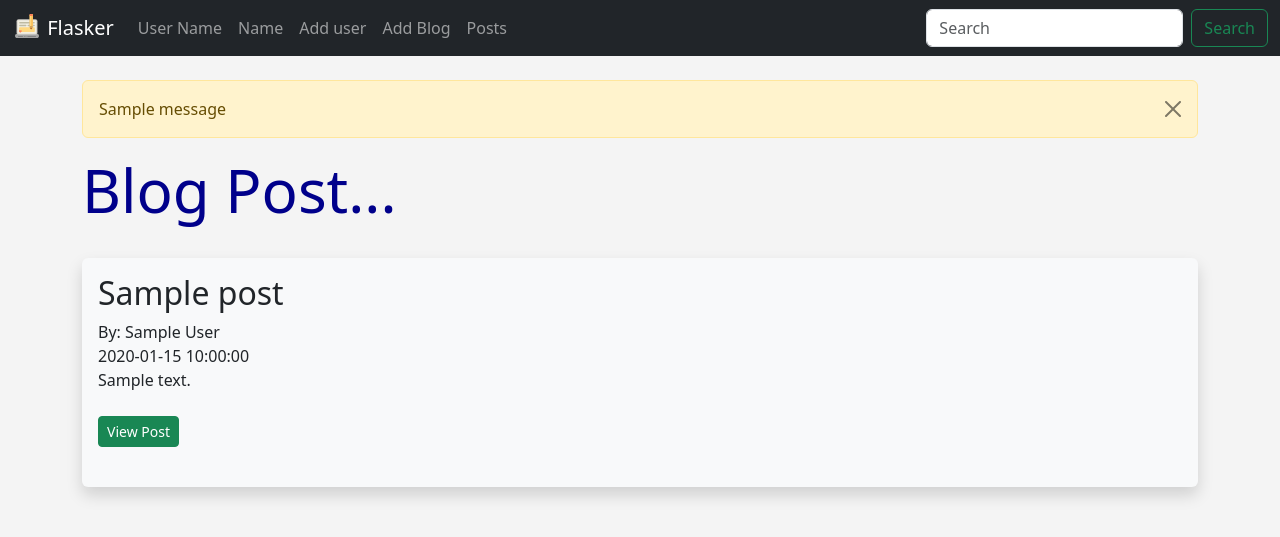
After one commit to akshayverma88746/flasker, a Flask app: page /posts in a window 1280 px wide. The commit adds this page. Shown: the top 537 px of the page. Run offline with Flask 2, Linux system fonts and the light colour scheme; tables that the repository leaves empty hold one stand-in row (values such as "Sample post"); one stand-in notice (Sample message) is shown; parts of the project's set-up code (start-up, migrations or seed data) failed here and were passed over.

Commit message:
view blog

```diff
--- a/hello.py
+++ b/hello.py
@@ -246,3 +246,17 @@ def add_post():
         flash("Post added successully")
 
     return render_template('add_post.html', form=form)
+
+
+# Show blog
+@app.route('/posts')
+def posts():
+    # getting all the post from the database
+    posts = Post.query.order_by(Post.date_posted)
+    return render_template("posts.html", posts=posts)
+
+
+@app.route('/posts/<int:id>')
+def post(id):
+    post = Post.query.get_or_404(id)
+    return render_template('post.html', post=post)
--- a/templates/navbar.html
+++ b/templates/navbar.html
@@ -24,6 +24,9 @@
           <li class="nav-item">
             <a class="nav-link" href="{{ url_for('add_post')}}">Add Blog</a>
           </li>
+          <li class="nav-item">
+            <a class="nav-link" href="{{ url_for('posts')}}">Posts</a>
+          </li>
           <!-- <li class="nav-item dropdown">
             <a class="nav-link dropdown-toggle" href="#" role="button" data-bs-toggle="dropdown" aria-expanded="false">
               Dropdown
--- /dev/null
+++ b/templates/posts.html
@@ -0,0 +1,23 @@
+{%extends 'base.html'%}
+{% block content %}
+    {%for messages in get_flashed_messages()%}
+        <div class="alert alert-warning alert-dismissible fade show" role="alert">
+            {{ messages }}
+            <button type="button" class="btn-close" data-bs-dismiss="alert" aria-label="Close"></button>
+        </div>
+
+    {%endfor%}
+    <h1>Blog Post...</h1>
+    <br/>
+    {%for post in posts%}
+    <div class="shadow p-3 mb-5 bg-body-tertiary rounded">
+        <h2>{{post.title}}</h2>
+        By: {{post.author}}<br/>
+        {{post.date_posted}}
+        <br/>
+        {{post.content}}<br/><br/>
+        <a href="{{url_for('post', id=post.id)}}" class="btn btn-success btn-sm">View Post</a>
+        <br/><br/>
+    </div>
+    {%endfor%}
+{%endblock%}
```
Also changed, not shown: templates/post.html (added, +21 -0 lines).
